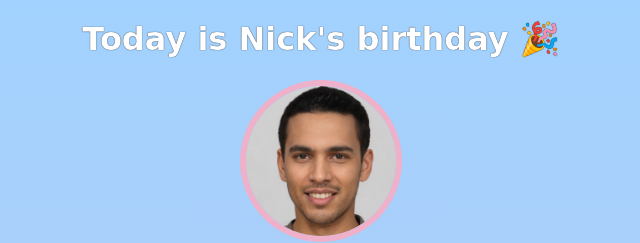
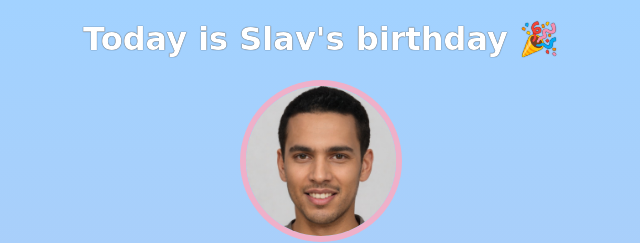
Before and after one commit to lazarovslav/birtthday-gift-site, a plain HTML site: page index.html in a window 1280 px wide. Shown: the top 243 px of the page, 319-959 px from the left. Drawn offline with nearby package versions, Linux system fonts and the light colour scheme; a web font is replaced by a local one.

Commit message:
Change the name to Slav

```diff
--- a/index.html
+++ b/index.html
@@ -7,7 +7,7 @@
     </head>
     <body>
         <div id="header">
-            <h1>Today is Nick's birthday 🎉</h1>
+            <h1>Today is Slav's birthday 🎉</h1>
             <img id="bff-img" src="images/nick.jpg">
             <h2 id="bday-age">24 years old</h2>
             <h4 id="bday-date">01.11.2022</h4>
```
